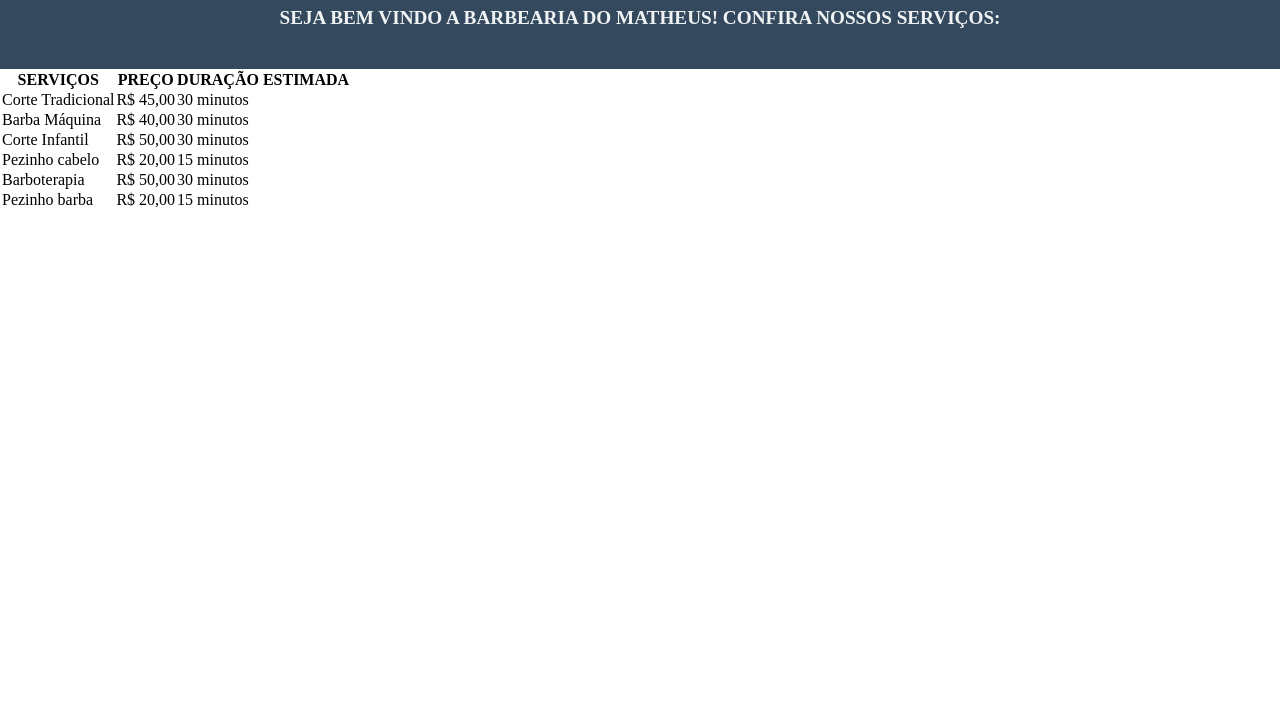
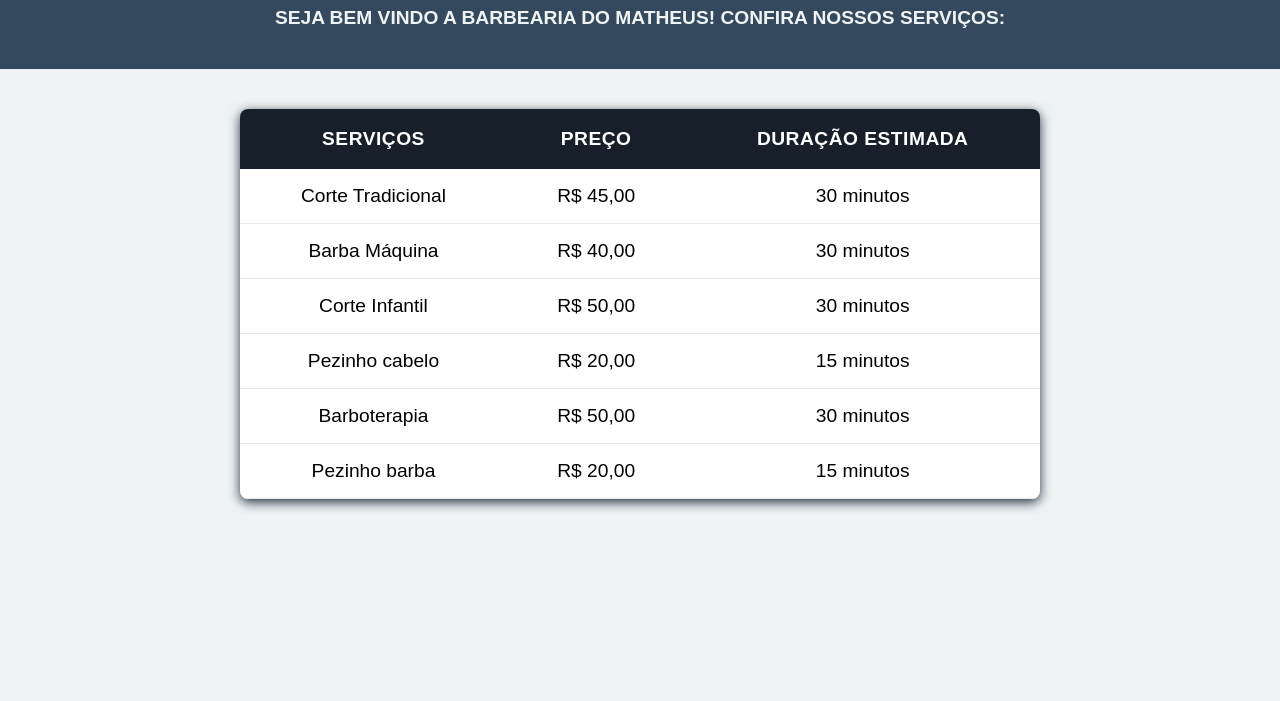
Before and after one commit to maths-souza/tablebarbearia, a plain HTML site: page index.html in a window 1280 px wide. Shown: the part 99-800 px from the top of the page. Drawn offline with Linux system fonts and the light colour scheme; a web font is replaced by a local one.

Commit message:
Adicionando body do CSS

```diff
--- a/styles.css
+++ b/styles.css
@@ -14,3 +14,44 @@ header {
     font-size: 1.2rem;
     font-weight: bold;
 }
+
+body {
+    font-family: Arapey, sans-serif;
+    background-color: #f0f3f4;
+    display: flex;
+    flex-direction: column;
+}
+
+.tabela {
+    display: flex;
+    justify-content: center;
+    align-items: center;
+    padding: 2.5rem 1.2rem;
+}
+
+table {
+    width: 800px;
+    border-collapse: collapse;
+    background-color: #ffffff;
+    box-shadow: 0 0.2rem 0.7rem #212f3c;
+    border-radius: 0.5rem;
+    overflow: hidden;
+}
+
+th {
+    background-color: #17202a;
+    color: #ffffff;
+    padding: 1.2rem 1.8rem;
+    text-align: center;
+    font-weight: bold;
+    font-size: 1.2rem;
+    letter-spacing: 0.5px;
+}
+
+td {
+    padding: 1rem 1.8rem;
+    border-bottom: 1px solid #e5e7e9;
+    text-align: center;
+    font-size: 1.2rem;
+    vertical-align: middle;
+}
```
